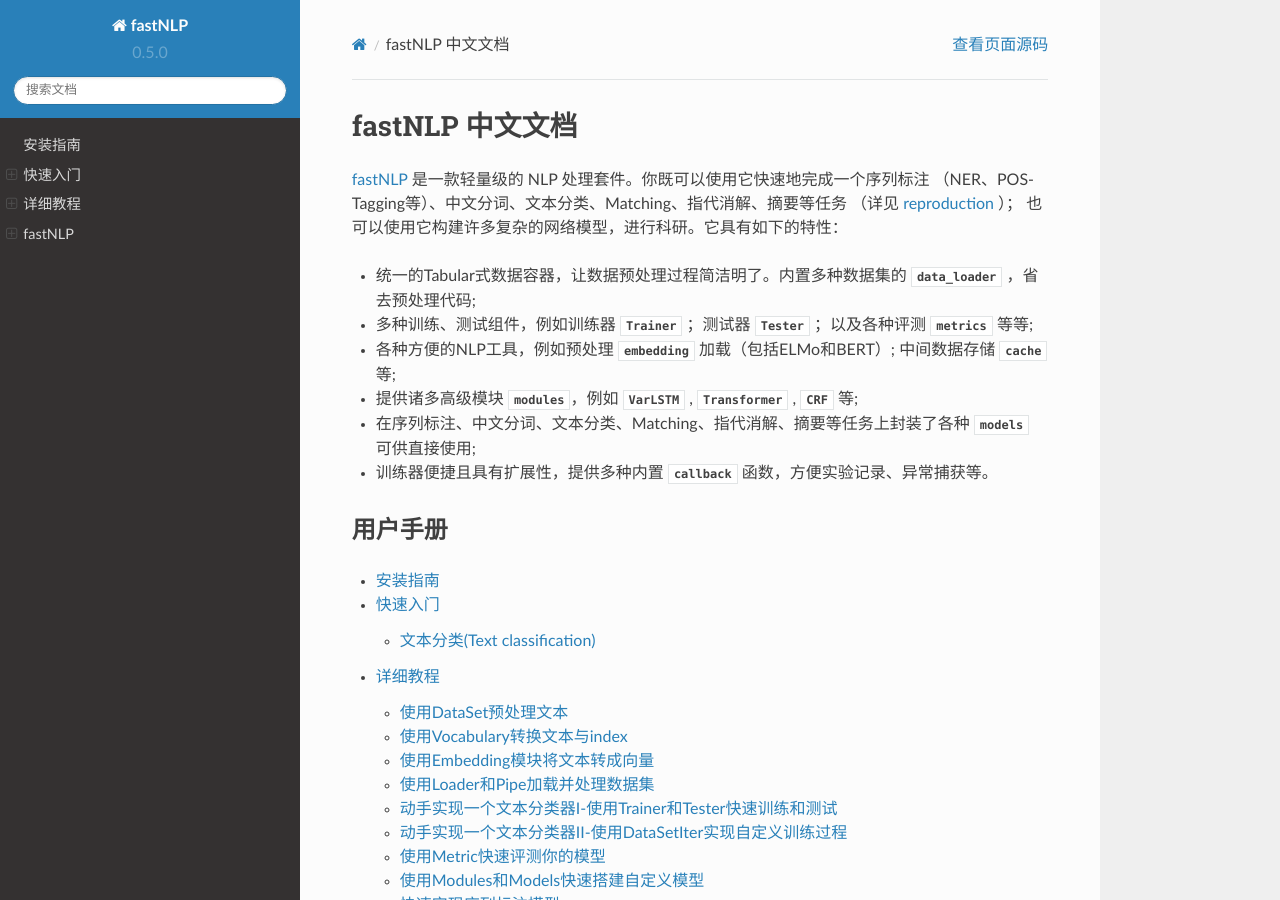
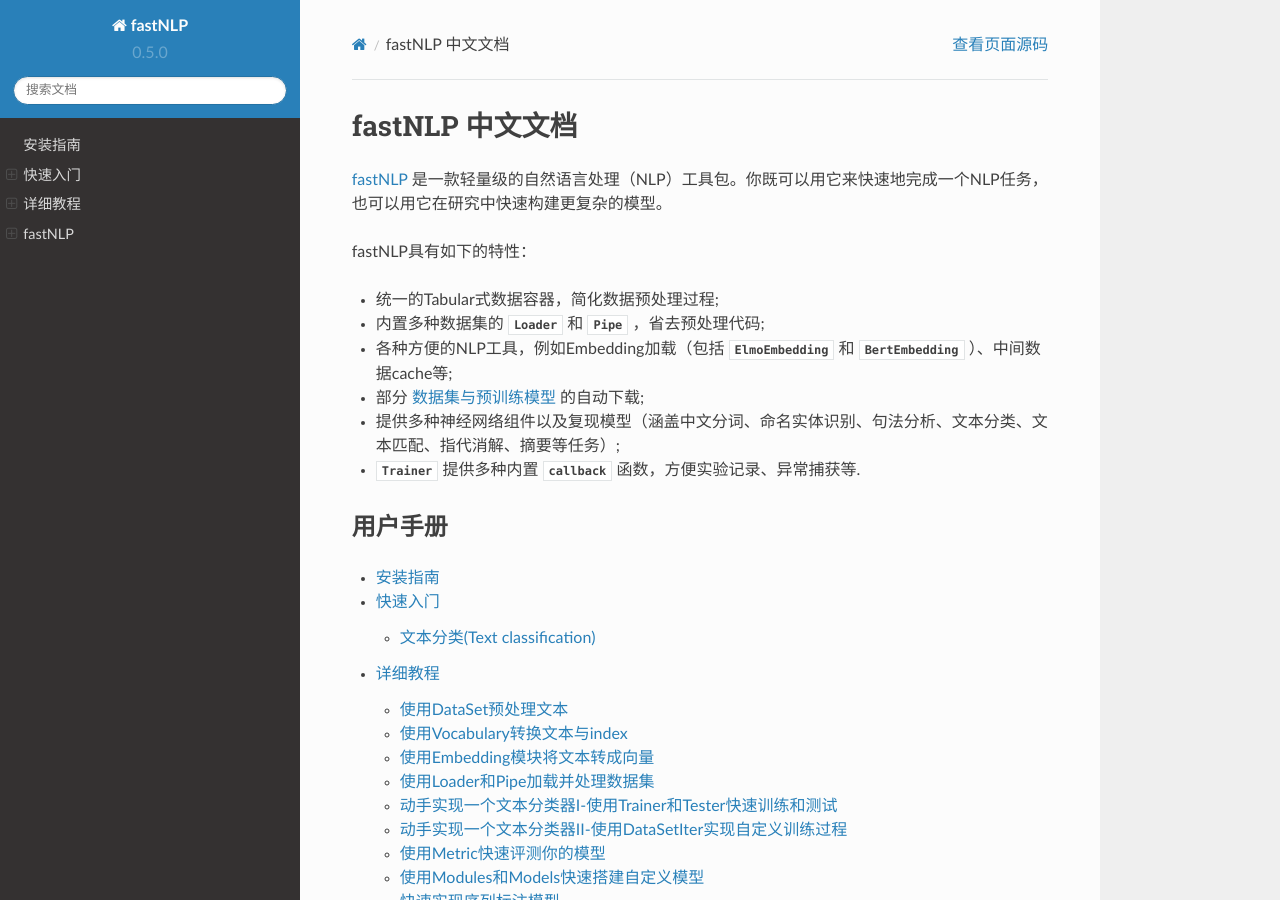
Before and after one commit to fastnlp/fastNLP, a Sphinx documentation site: the page built from docs/source/index.rst, in a window 1280 px wide and 900 px high. Built offline with Sphinx 7.4.7 and the Read the Docs theme 2.0.0, drawn with Linux system fonts in a browser that asks for light colours.

Commit message:
[update] update index documents

```diff
--- a/docs/source/index.rst
+++ b/docs/source/index.rst
@@ -1,17 +1,17 @@
 fastNLP 中文文档
 =====================
 
-`fastNLP <https://github.com/fastnlp/fastNLP/>`_ 是一款轻量级的 NLP 处理套件。你既可以使用它快速地完成一个序列标注
-（NER、POS-Tagging等）、中文分词、文本分类、Matching、指代消解、摘要等任务
-（详见 `reproduction <https://github.com/fastnlp/fastNLP/tree/master/reproduction>`_ ）；
-也可以使用它构建许多复杂的网络模型，进行科研。它具有如下的特性：
+`fastNLP <https://github.com/fastnlp/fastNLP/>`_ 是一款轻量级的自然语言处理（NLP）工具包。你既可以用它来快速地完成一个NLP任务，
+也可以用它在研究中快速构建更复杂的模型。
 
-- 统一的Tabular式数据容器，让数据预处理过程简洁明了。内置多种数据集的 :mod:`~fastNLP.io.data_loader` ，省去预处理代码;
-- 多种训练、测试组件，例如训练器 :class:`~fastNLP.Trainer` ；测试器 :class:`~fastNLP.Tester` ；以及各种评测 :mod:`~fastNLP.core.metrics` 等等;
-- 各种方便的NLP工具，例如预处理 :mod:`embedding<fastNLP.embeddings>` 加载（包括ELMo和BERT）; 中间数据存储 :func:`cache <fastNLP.cache_results>` 等;
-- 提供诸多高级模块 :mod:`~fastNLP.modules`，例如 :class:`~fastNLP.modules.VarLSTM` , :class:`Transformer<fastNLP.modules.TransformerEncoder>` , :class:`CRF<fastNLP.modules.ConditionalRandomField>` 等;
-- 在序列标注、中文分词、文本分类、Matching、指代消解、摘要等任务上封装了各种 :mod:`~fastNLP.models` 可供直接使用;
-- 训练器便捷且具有扩展性，提供多种内置 :mod:`~fastNLP.core.callback` 函数，方便实验记录、异常捕获等。
+fastNLP具有如下的特性：
+
+- 统一的Tabular式数据容器，简化数据预处理过程;
+- 内置多种数据集的 :class:`~fastNLP.io.Loader` 和 :class:`~fastNLP.io.Pipe` ，省去预处理代码;
+- 各种方便的NLP工具，例如Embedding加载（包括 :class:`~fastNLP.embeddings.ElmoEmbedding` 和 :class:`~fastNLP.embeddings.BertEmbedding` ）、中间数据cache等;
+- 部分 `数据集与预训练模型 <https://docs.qq.com/sheet/DVnpkTnF6VW9UeXdh?c=A1A0A0>`_ 的自动下载;
+- 提供多种神经网络组件以及复现模型（涵盖中文分词、命名实体识别、句法分析、文本分类、文本匹配、指代消解、摘要等任务）;
+- :class:`~fastNLP.Trainer` 提供多种内置 :mod:`~fastNLP.core.callback` 函数，方便实验记录、异常捕获等.
 
 
 用户手册
```
Also changed, not shown: 2 other files.
